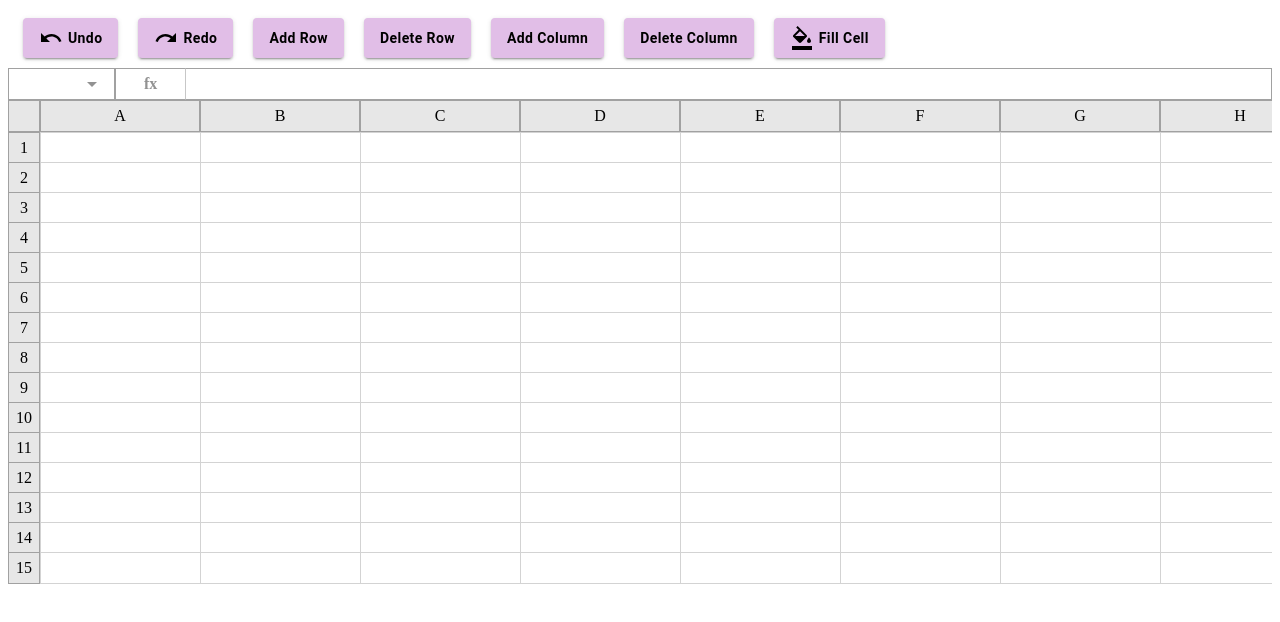
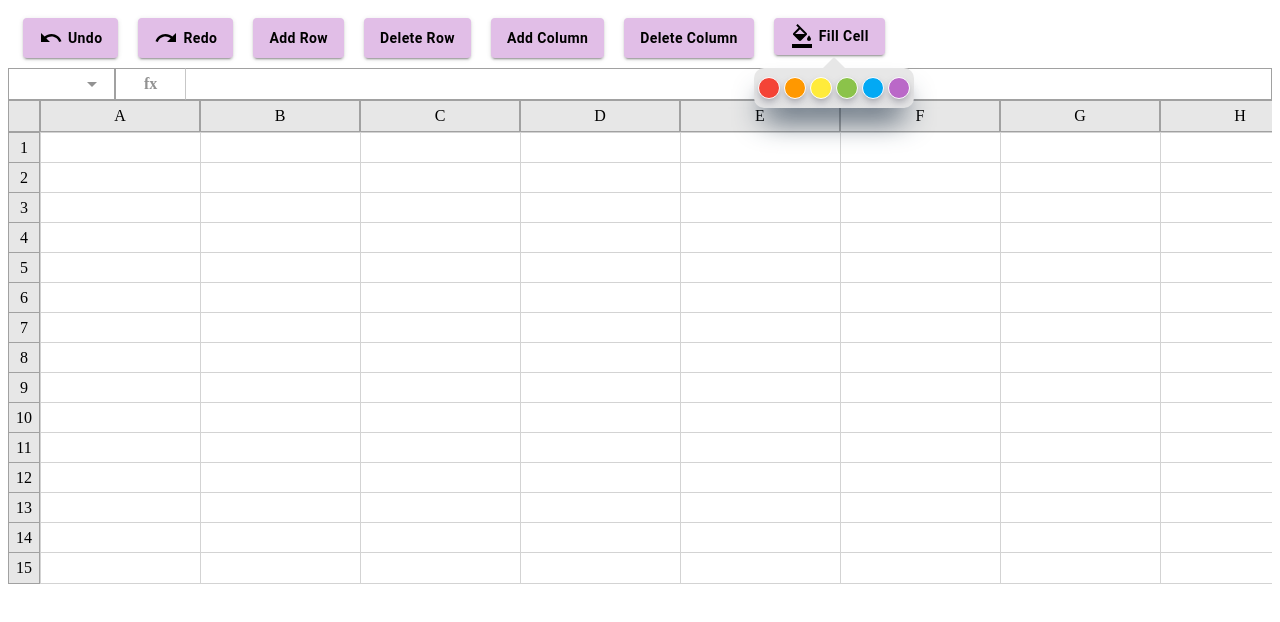
Before and after one commit to dansusman/spreadsheet, a React (Create React App) app in the folder PhaseC/: page / in a window 1280 px wide. Both pictures are taken after a click on the button "Fill Cell". Shown: the top 622 px of the page. Built offline with nearby package versions, Linux system fonts and the light colour scheme.

Commit message:
add drop down for fill cell

```diff
--- /dev/null
+++ b/PhaseC/src/components/topBar/fillCell/fillCell.css
@@ -0,0 +1,42 @@
+.fillCell {
+    position: relative;
+    z-index: 40;
+}
+
+.dropDown {
+    position: absolute;
+    display: flex;
+    left: -10px;
+    top: 50px;
+    justify-content: space-evenly;
+    align-items: center;
+    background: #e7e7e7;
+    height: 40px;
+    width: 160px;
+    border-radius: 10px;
+    box-shadow: rgb(38, 57, 77) 0px 20px 30px -10px;
+}
+
+.dropDown::before {
+    position: absolute;
+    content: "";
+    top: -26px;
+    border-style: solid;
+    border-width: 15px;
+    border-color: transparent transparent #e7e7e7 transparent;
+}
+
+.option {
+    width: 20px;
+    height: 20px;
+    border-radius: 50%;
+    border: 1px solid white;
+    box-shadow: rgba(50, 50, 93, 0.25) 0px 6px 12px -2px,
+        rgba(0, 0, 0, 0.3) 0px 3px 7px -3px;
+}
+
+.option:hover {
+    width: 25px;
+    height: 25px;
+    transition: all 0.1s ease-in-out;
+}
--- /dev/null
+++ b/PhaseC/src/components/topBar/fillCell/index.tsx
@@ -0,0 +1,81 @@
+import React, { useState } from "react";
+import { Button, Theme } from "@mui/material";
+import { SxProps, width } from "@mui/system";
+import FormatColorFillIcon from "@mui/icons-material/FormatColorFill";
+import "./fillCell.css";
+import {
+    lightBlue,
+    lightGreen,
+    orange,
+    purple,
+    red,
+    yellow,
+} from "@mui/material/colors";
+
+const COLORS = {
+    red: red[500],
+    orange: orange[500],
+    yellow: yellow[500],
+    green: lightGreen[500],
+    blue: lightBlue[500],
+    purple: purple[300],
+};
+
+interface OptionProps {
+    color: string;
+    setDropDownState: (b: boolean) => void;
+}
+
+const FillCellOption: React.FC<OptionProps> = ({ color, setDropDownState }) => {
+    const fillCellStyle = {
+        background: color,
+    };
+
+    const handleColorClick = () => {
+        console.log(color);
+        setDropDownState(false);
+    };
+    return (
+        <div
+            className="option"
+            style={fillCellStyle}
+            onClick={handleColorClick}
+        ></div>
+    );
+};
+
+interface Props {
+    buttonTheme: SxProps<Theme>;
+}
+
+const FillCellButton: React.FC<Props> = ({ buttonTheme }) => {
+    const [isDropdown, setIsDropDown] = useState(false);
+    return (
+        <div className="fillCell">
+            <Button
+                sx={{
+                    ...buttonTheme,
+                }}
+                variant="contained"
+                onClick={() => setIsDropDown((cur) => !cur)}
+            >
+                <div className="label">
+                    <FormatColorFillIcon />
+                    <span>Fill Cell</span>
+                </div>
+            </Button>
+            {isDropdown && (
+                <div className="dropDown">
+                    {Object.values(COLORS).map((color) => (
+                        <FillCellOption
+                            color={color}
+                            setDropDownState={setIsDropDown}
+                        />
+                    ))}
+                </div>
+            )}
+        </div>
+    );
+};
+
+export default FillCellButton;
--- a/PhaseC/src/components/topBar/index.tsx
+++ b/PhaseC/src/components/topBar/index.tsx
@@ -4,7 +4,6 @@ import { ApplicationState } from "../../store";
 import Button from "@mui/material/Button";
 import UndoIcon from "@mui/icons-material/Undo";
 import RedoIcon from "@mui/icons-material/Redo";
-import FormatColorFillIcon from "@mui/icons-material/FormatColorFill";
 import {
     addColumn,
     addRow,
@@ -17,6 +16,7 @@ import "./TopBar.css";
 import { purple } from "@mui/material/colors";
 import { Theme } from "@mui/material";
 import { SxProps } from "@mui/system";
+import FillCellButton from "./fillCell";
 
 const buttonTheme: SxProps<Theme> = {
     mx: "10px",
@@ -90,18 +90,7 @@ const TopBar = (props: Props) => {
             >
                 Delete Column
             </Button>
-            <Button
-                sx={{
-                    ...buttonTheme,
-                }}
-                variant="contained"
-                onClick={() => {}}
-            >
-                <div className="label">
-                    <FormatColorFillIcon />
-                    <span>Fill Cell</span>
-                </div>
-            </Button>
+            <FillCellButton buttonTheme={buttonTheme} />
         </div>
     );
 };
```
